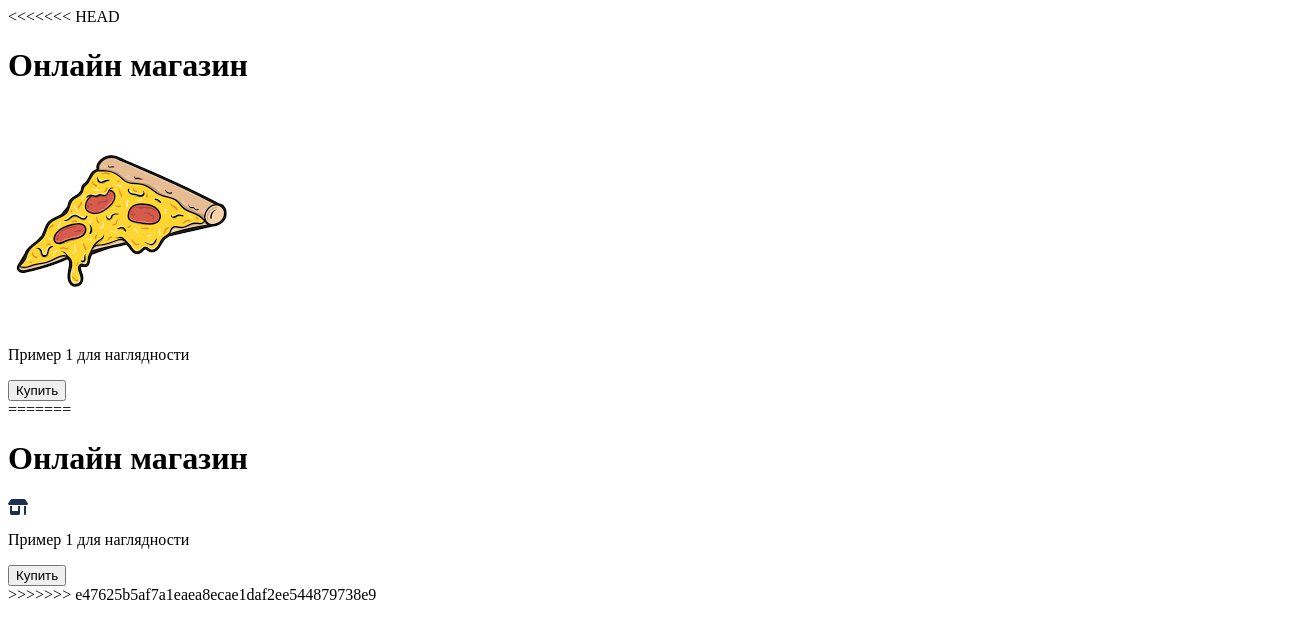
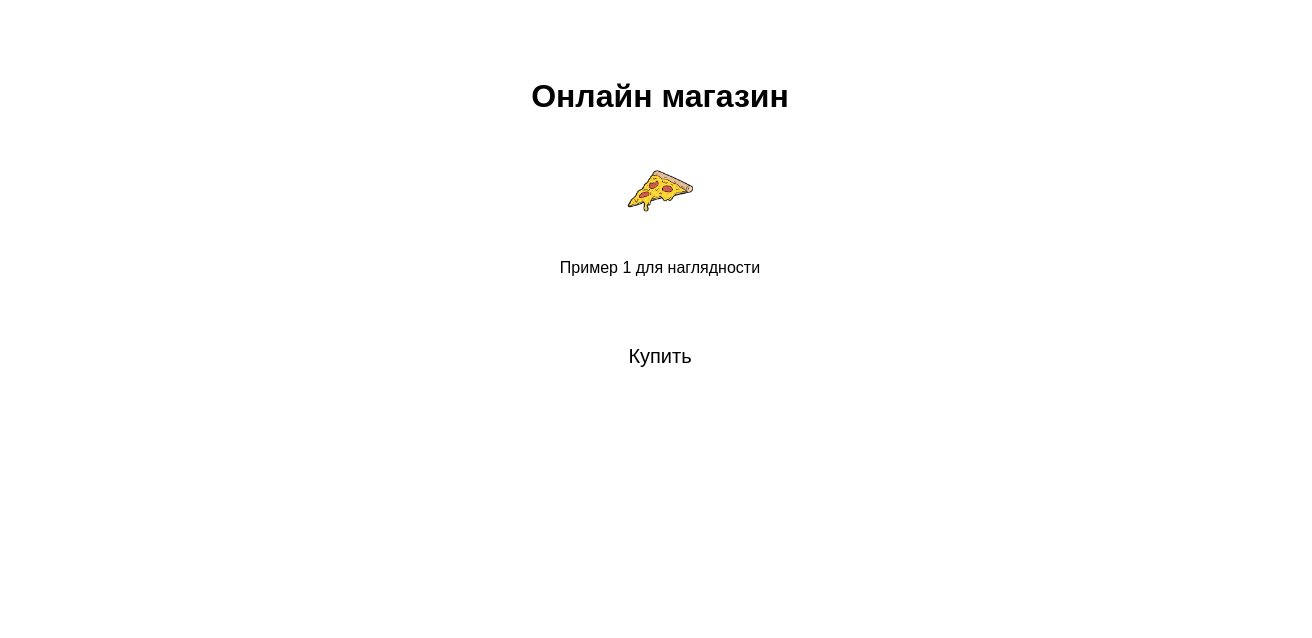
Before and after one commit to iskrapower/project, a plain HTML site: page index.html in a window 1280 px wide. Shown: the whole page, 1312 px wide, since content can reach past the window. Drawn offline with Linux system fonts and the light colour scheme.

Commit message:
Added styles

```diff
--- a/index.html
+++ b/index.html
@@ -1,4 +1,3 @@
-<<<<<<< HEAD
 <!doctype html>
 <html lang="ru">
 <head>
@@ -7,6 +6,61 @@
           content="width=device-width, user-scalable=no, initial-scale=1.0, maximum-scale=1.0, minimum-scale=1.0">
     <meta http-equiv="X-UA-Compatible" content="ie=edge">
     <title>Shop</title>
+    <style>
+        @import url('https://fonts.googleapis.com/css2?family=Montserrat:wght@200;500&display=swap')
+
+        * {
+            margin: 0;
+            padding: 0;
+            box-sizing: border-box;
+        }
+
+        body {
+            font-family: 'Montserrat', sans-serif;
+            font-weight: 200;
+            color: var(--tg-theme-text-color);
+            background: var(--tg-theme-text-bg-color);
+        }
+
+        #main {
+            width: 100%;
+            padding: 20px;
+            text-align: center;
+        }
+
+        h1 {
+            margin-top: 50px;
+            margin-bottom: 10px;
+        }
+
+        img {
+            width: 70px;
+            margin: 30px auto;
+        }
+
+        p {
+            width: 350px;
+            margin: 0 auto;
+        }
+
+        button {
+            border: 0;
+            border-radius: 5px;
+            margin-top: 50px;
+            height: 60px;
+            width: 200px;
+            font-size: 20px;
+            font-weight: 500;
+            cursor: pointer;
+            transition: all 500ms ease;
+            color: var(--tg-theme-button-color);
+            background: var(--tag-theme-button-text-color);
+        }
+
+        button:hover {
+            background: var(--tg-theme-secondary-bg-color);
+        }
+    </style>
 </head>
 <body>
     <div id="main">
@@ -15,24 +69,7 @@
         <p>Пример 1 для наглядности</p>
         <button id="buy">Купить</button>
     </div>
+    <script src="https://telegram.org/js/telegram-web-app.js"></script>
+
 </body>
-=======
-<!doctype html>
-<html lang="ru">
-<head>
-    <meta charset="UTF-8">
-    <meta name="viewport"
-          content="width=device-width, user-scalable=no, initial-scale=1.0, maximum-scale=1.0, minimum-scale=1.0">
-    <meta http-equiv="X-UA-Compatible" content="ie=edge">
-    <title>Shop</title>
-</head>
-<body>
-    <div id="main">
-        <h1>Онлайн магазин</h1>
-        <img src="./shop-solid.svg">
-        <p>Пример 1 для наглядности</p>
-        <button id="buy">Купить</button>
-    </div>
-</body>
->>>>>>> e47625b5af7a1eaea8ecae1daf2ee544879738e9
 </html>
```
